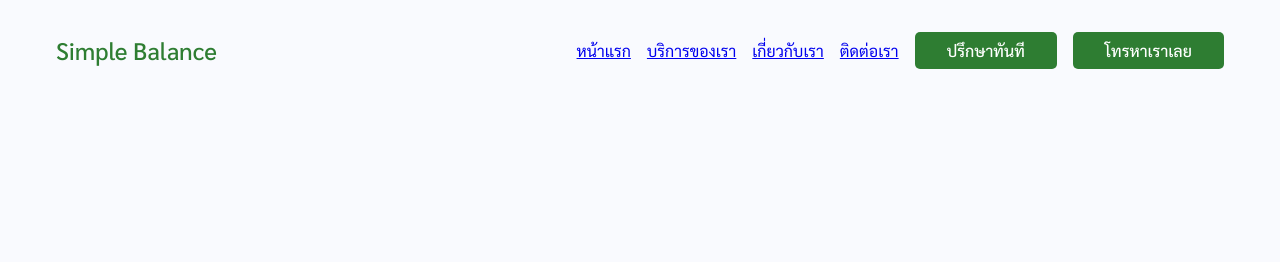
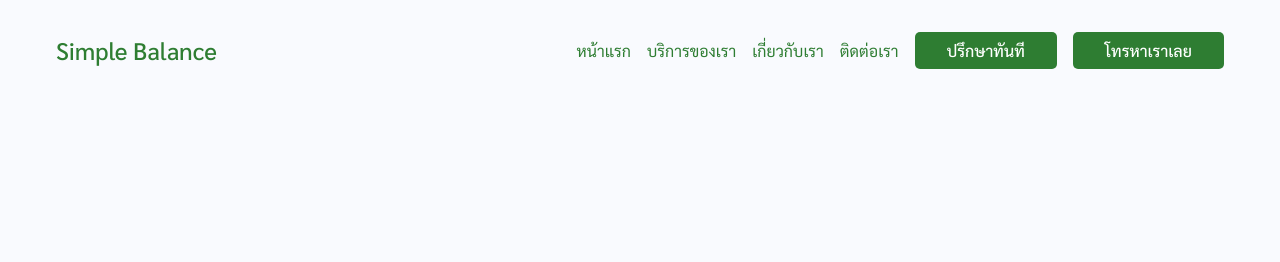
Before and after one commit to NeoDeWitt/simplebalance-website, a plain HTML site: page index.html in a window 1280 px wide. Shown: the top 262 px of the page. Drawn offline with Linux system fonts and the light colour scheme.

Commit message:
remove the underline and hypertext color from the contents under nav bar

```diff
--- a/style.css
+++ b/style.css
@@ -50,6 +50,15 @@ nav{
     align-items: center;
     gap: 1rem;
 
+}
+
+.nav_link a {
+    text-decoration: none;
+    color: var(--primary-color);
+}
+
+.nav_link a:hover {
+    color: var(--primary-color-dark);
 }
 
 .link a {
```
